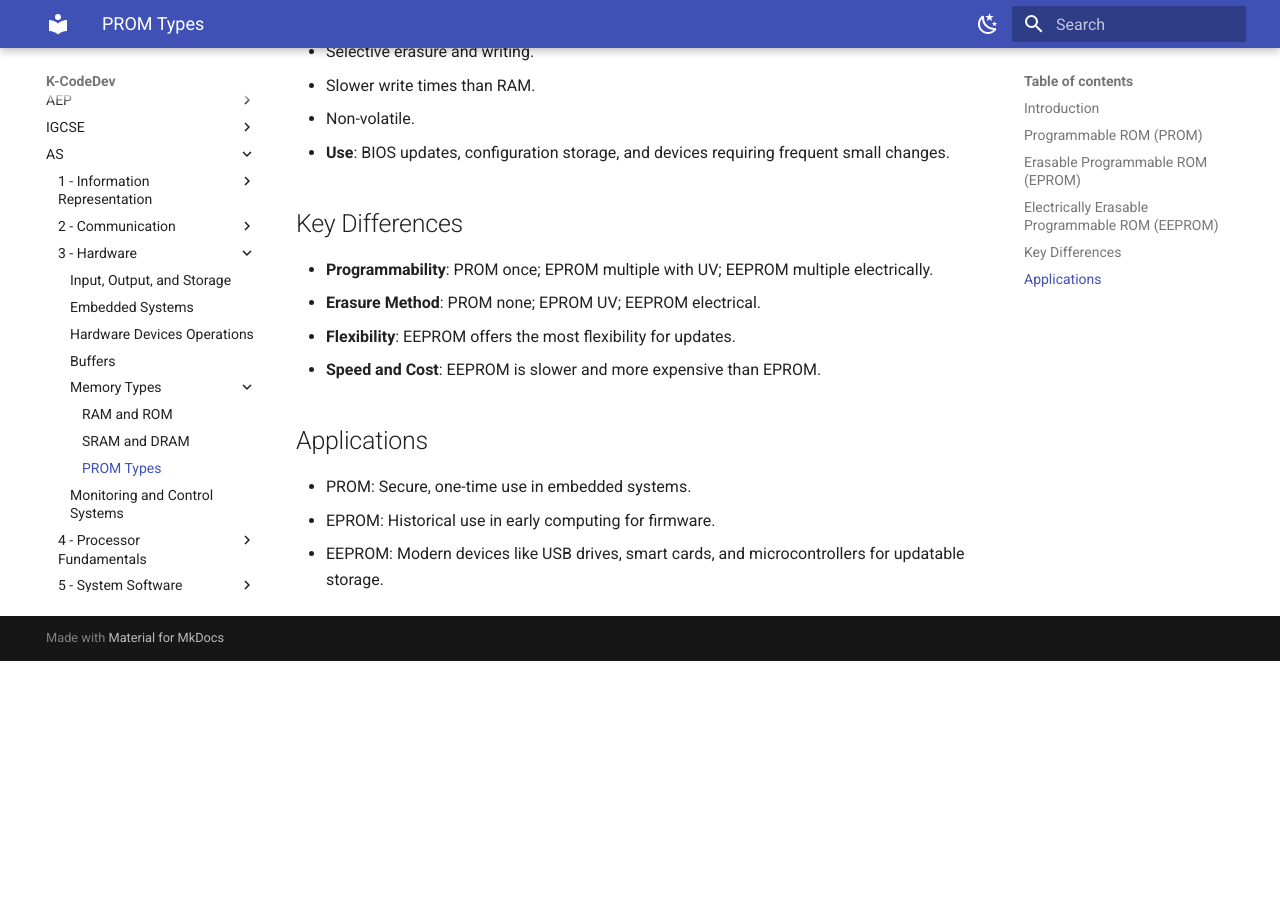
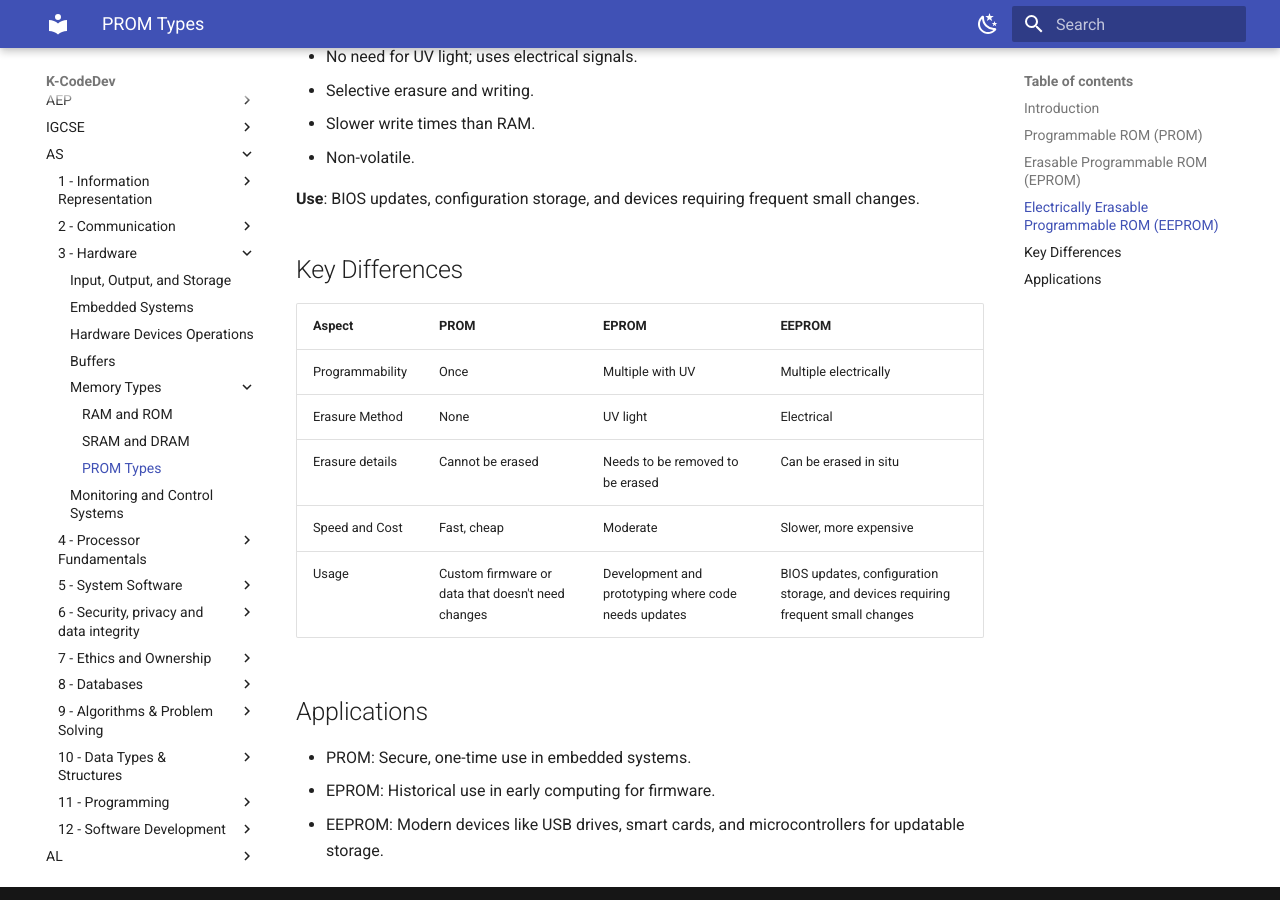
Before and after one commit to kcodedev/mkdocs, an MkDocs documentation site: the page built from docs/AS/3-hardware/prom-types.md, in a window 1280 px wide and 900 px high, scrolled down 1029 px. Built offline with MkDocs 1.6.1 and Material for MkDocs 9.7.7, drawn with Linux system fonts in a browser that asks for light colours; before the commit the page ends 1690 px from its top, so only the background shows below that.

```diff
--- a/docs/AS/3-hardware/prom-types.md
+++ b/docs/AS/3-hardware/prom-types.md
@@ -6,38 +6,50 @@ Programmable Read-Only Memory (PROM) and its variants allow data to be written o
 
 ## Programmable ROM (PROM)
 
-- **Definition**: Blank ROM chips that can be programmed once by the user using a special device.
-- **Characteristics**:
+**Definition**: Blank ROM chips that can be programmed once by the user using a special device.
+
+**Characteristics**:
+
   - One-time programmable.
   - Fuses or links are blown to set bits.
   - Non-volatile.
-- **Use**: Custom firmware or data that doesn't need changes.
+
+**Use**: Custom firmware or data that doesn't need changes.
 
 ## Erasable Programmable ROM (EPROM)
 
-- **Definition**: Can be erased and reprogrammed multiple times using ultraviolet (UV) light.
-- **Characteristics**:
+**Definition**: Can be erased and reprogrammed multiple times using ultraviolet (UV) light.
+
+**Characteristics**:
+
   - Erasure requires exposure to UV light through a quartz window.
   - Reprogrammable, but erasure is not selective (entire chip).
   - Non-volatile when programmed.
+
 - **Use**: Development and prototyping where code needs updates.
 
 ## Electrically Erasable Programmable ROM (EEPROM)
 
-- **Definition**: Can be erased and reprogrammed electrically, byte by byte.
-- **Characteristics**:
+**Definition**: Can be erased and reprogrammed electrically, byte by byte.
+
+**Characteristics**:
+
   - No need for UV light; uses electrical signals.
   - Selective erasure and writing.
   - Slower write times than RAM.
   - Non-volatile.
-- **Use**: BIOS updates, configuration storage, and devices requiring frequent small changes.
+
+**Use**: BIOS updates, configuration storage, and devices requiring frequent small changes.
 
 ## Key Differences
 
-- **Programmability**: PROM once; EPROM multiple with UV; EEPROM multiple electrically.
-- **Erasure Method**: PROM none; EPROM UV; EEPROM electrical.
-- **Flexibility**: EEPROM offers the most flexibility for updates.
-- **Speed and Cost**: EEPROM is slower and more expensive than EPROM.
+| Aspect | PROM | EPROM | EEPROM |
+|--------|------|-------|---------|
+| Programmability | Once | Multiple with UV | Multiple electrically |
+| Erasure Method | None | UV light | Electrical |
+| Erasure details | Cannot be erased | Needs to be removed to be erased | Can be erased in situ |
+| Speed and Cost | Fast, cheap | Moderate | Slower, more expensive |
+| Usage | Custom firmware or data that doesn't need changes | Development and prototyping where code needs updates | BIOS updates, configuration storage, and devices requiring frequent small changes |
 
 ## Applications
 
```
Also changed, not shown: docs/AS/3-hardware/embedded-systems.md (+21 -1 lines).
